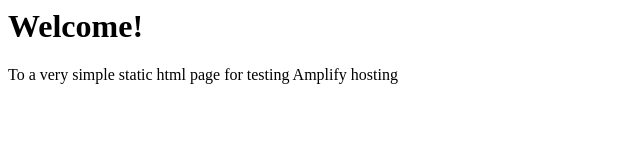
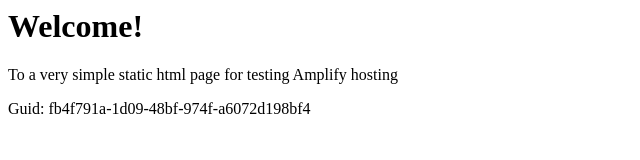
Before and after one commit to aws-aemilia-pdx/Github-PR-Commit-Integration-Test-DoNotTouch-GitH-MJCD6L4M-v1-preprod-us-west-2, a website: page src/index.html in a window 1280 px wide. Shown: the whole page, without its empty margins (0-640 px from the left). Drawn offline with Linux system fonts and the light colour scheme.

Commit message:
commit from integ tests

```diff
--- a/src/index.html
+++ b/src/index.html
@@ -1,3 +1,5 @@
+
+
 <html lang="en">
 
 <head>
@@ -10,6 +12,6 @@
 <body>
     <h1>Welcome!</h1>
     <p>To a very simple static html page for testing Amplify hosting</p>
-</body>
+    <p>Guid: fb4f791a-1d09-48bf-974f-a6072d198bf4</p></body>
 
 </html>
```
